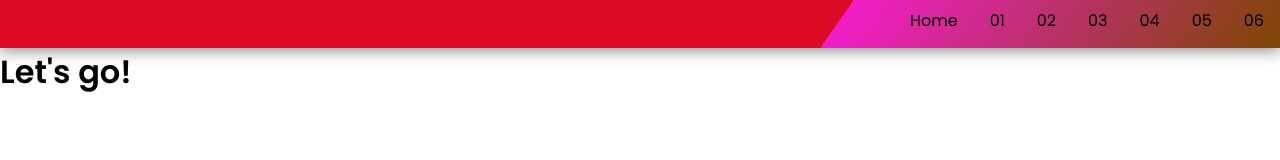
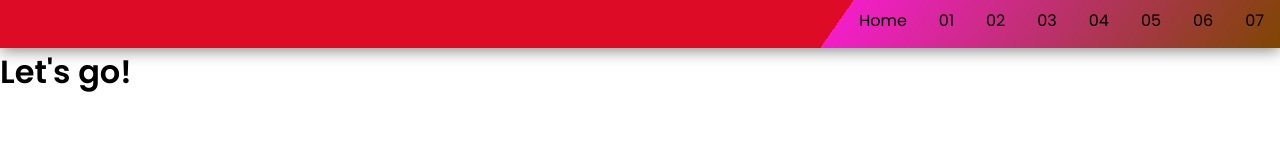
Before and after one commit to Manfrajola/crm, a React (Create React App) app: page / in a window 1280 px wide. Shown: the top 160 px of the page. Built offline with nearby package versions, Linux system fonts and the light colour scheme.

Commit message:
Segundo commit
Sete equipes

```diff
--- a/src/components/navbarUser/index.jsx
+++ b/src/components/navbarUser/index.jsx
@@ -42,6 +42,11 @@ class Navbar extends React.Component {
               <Span>06</Span>
             </Li>
           </Slink>
+          <Slink to="/home">
+            <Li>
+              <Span>07</Span>
+            </Li>
+          </Slink>
         </Ul>
       </Nav>
     );
```
